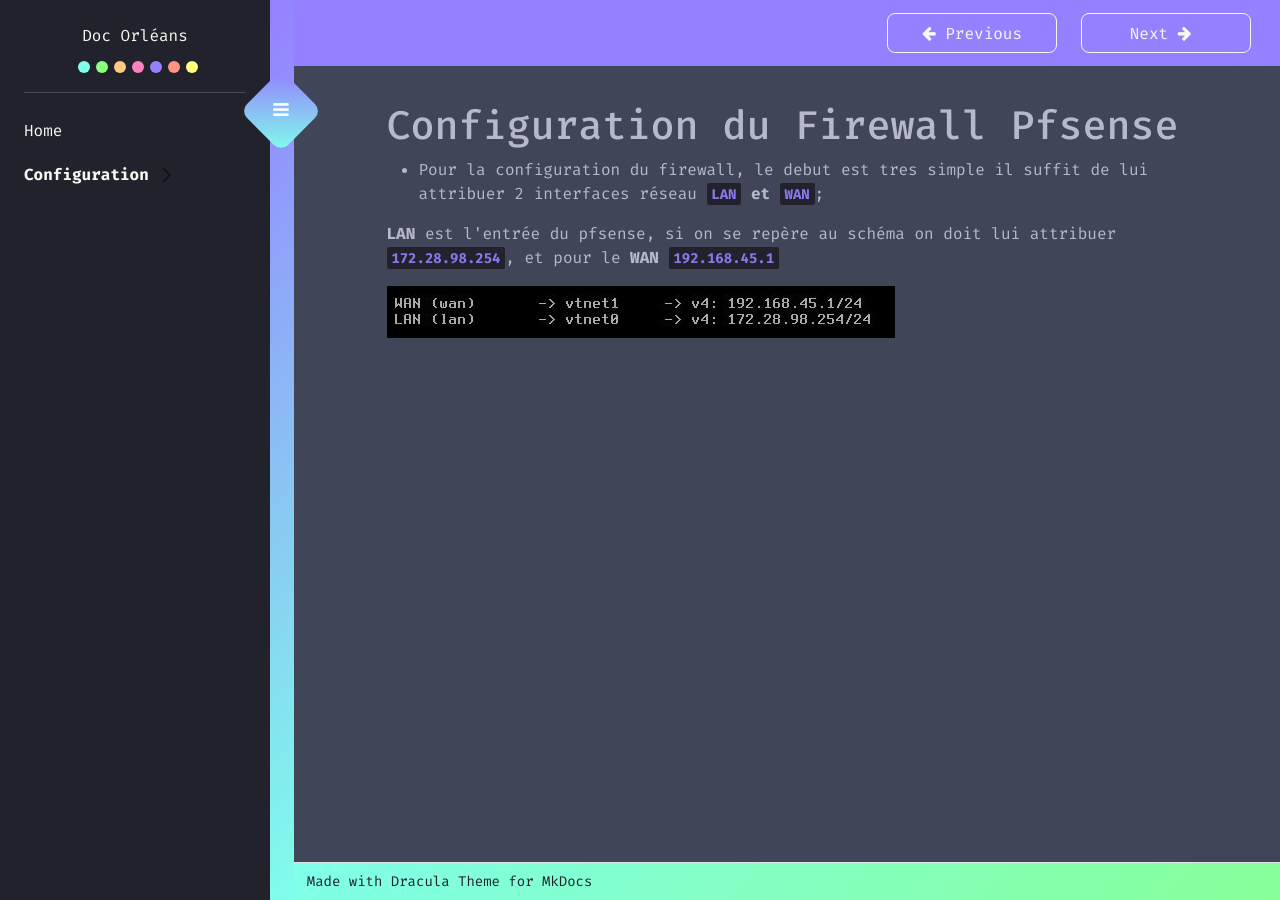
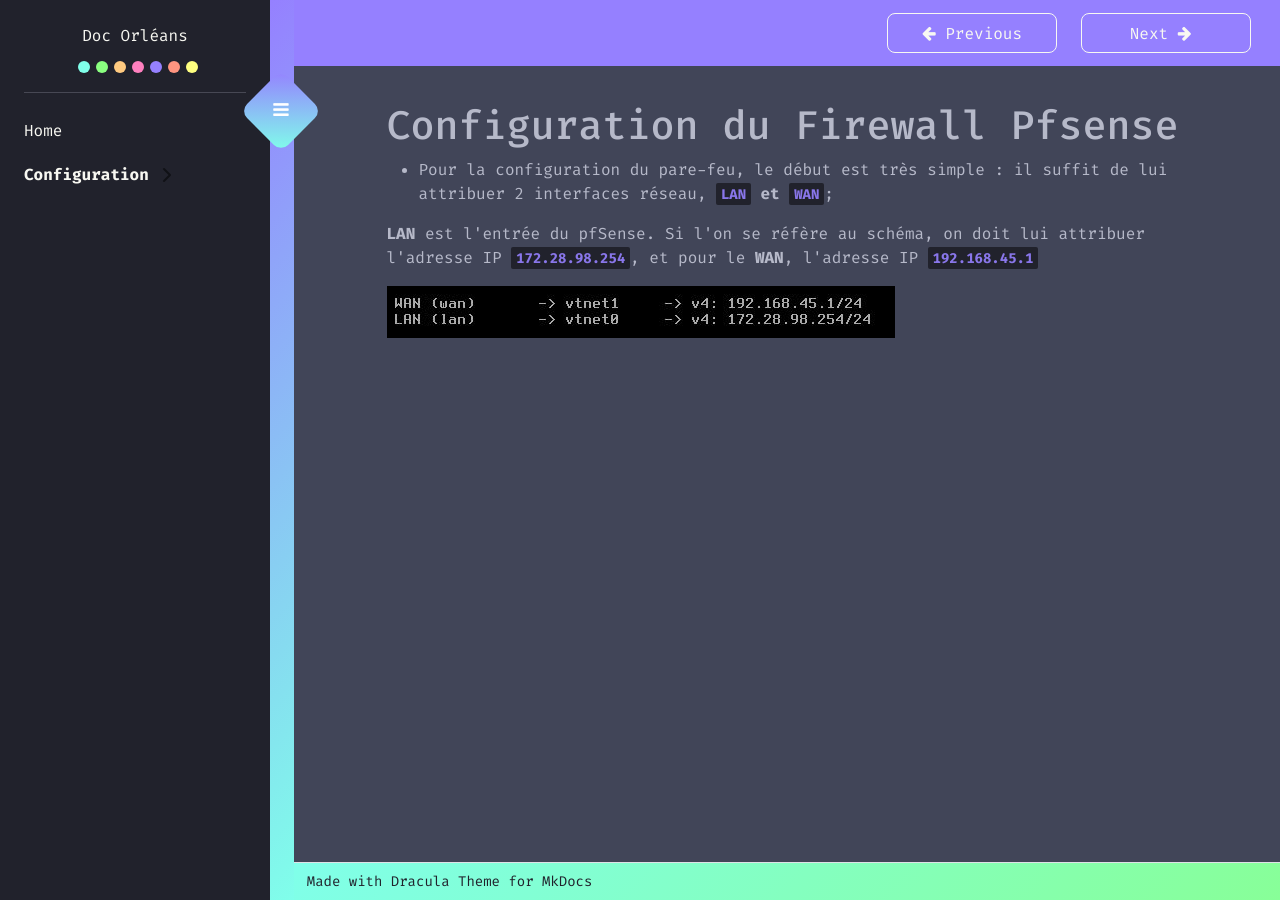
Before and after one commit to eRaETatsuya/OrleansSIO.github.io, an MkDocs documentation site: the page built from docs/pfsense.md, in a window 1280 px wide. Built offline with MkDocs 1.6.1 and Material for MkDocs 9.7.7, drawn with Linux system fonts in a browser that asks for light colours.

Commit message:
Update pfsense.md

```diff
--- a/docs/pfsense.md
+++ b/docs/pfsense.md
@@ -1,7 +1,7 @@
 # Configuration du Firewall Pfsense
 
-- Pour la configuration du firewall, le debut est tres simple il suffit de lui attribuer 2 interfaces réseau **`LAN`** **et** **`WAN`**;
+- Pour la configuration du pare-feu, le début est très simple : il suffit de lui attribuer 2 interfaces réseau, **`LAN`** **et** **`WAN`**;
 
-**LAN** est l'entrée du pfsense, si on se repère au schéma on doit lui attribuer **`172.28.98.254`**, et pour le **WAN** **`192.168.45.1`**
+**LAN** est l'entrée du pfSense. Si l'on se réfère au schéma, on doit lui attribuer l'adresse IP  **`172.28.98.254`**, et pour le **WAN**, l'adresse IP  **`192.168.45.1`**
 
 ![pfsense](pfsense.jpg)
```
